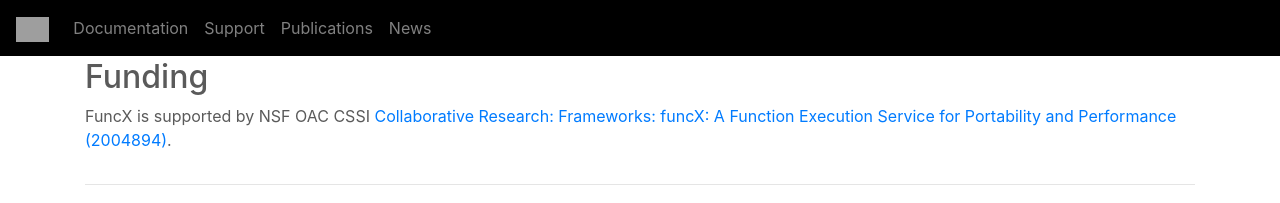
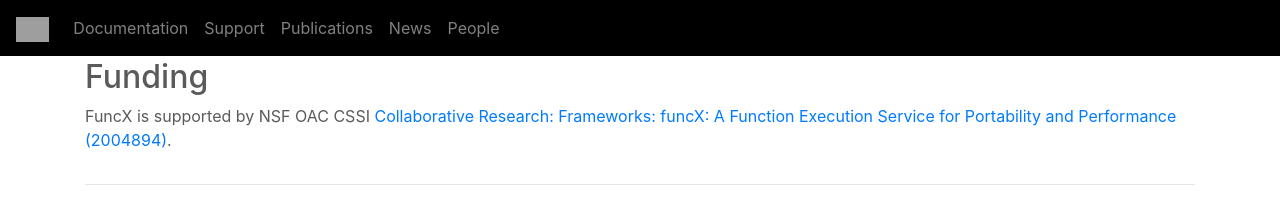
Before and after one commit to funcx-faas/funcx-faas.github.io, a Jekyll site: the page built from funding.html, in a window 1280 px wide. Shown: the top 203 px of the page. Built offline with Jekyll 4.4.1, drawn with Linux system fonts in a browser that asks for light colours; grey boxes are pictures that could not be loaded.

Commit message:
Adding People link to main nav

```diff
--- a/_layouts/default.html
+++ b/_layouts/default.html
@@ -62,8 +62,11 @@
             <li class="nav-item">
               <a class="nav-link" href="publications.html">Publications</a>
             </li>
-	    <li class="nav-item">
+	          <li class="nav-item">
               <a class="nav-link" href="news.html">News</a>
+            </li>
+            <li class="nav-item">
+              <a class="nav-link" href="people.html">People</a>
             </li>
 
 
```
